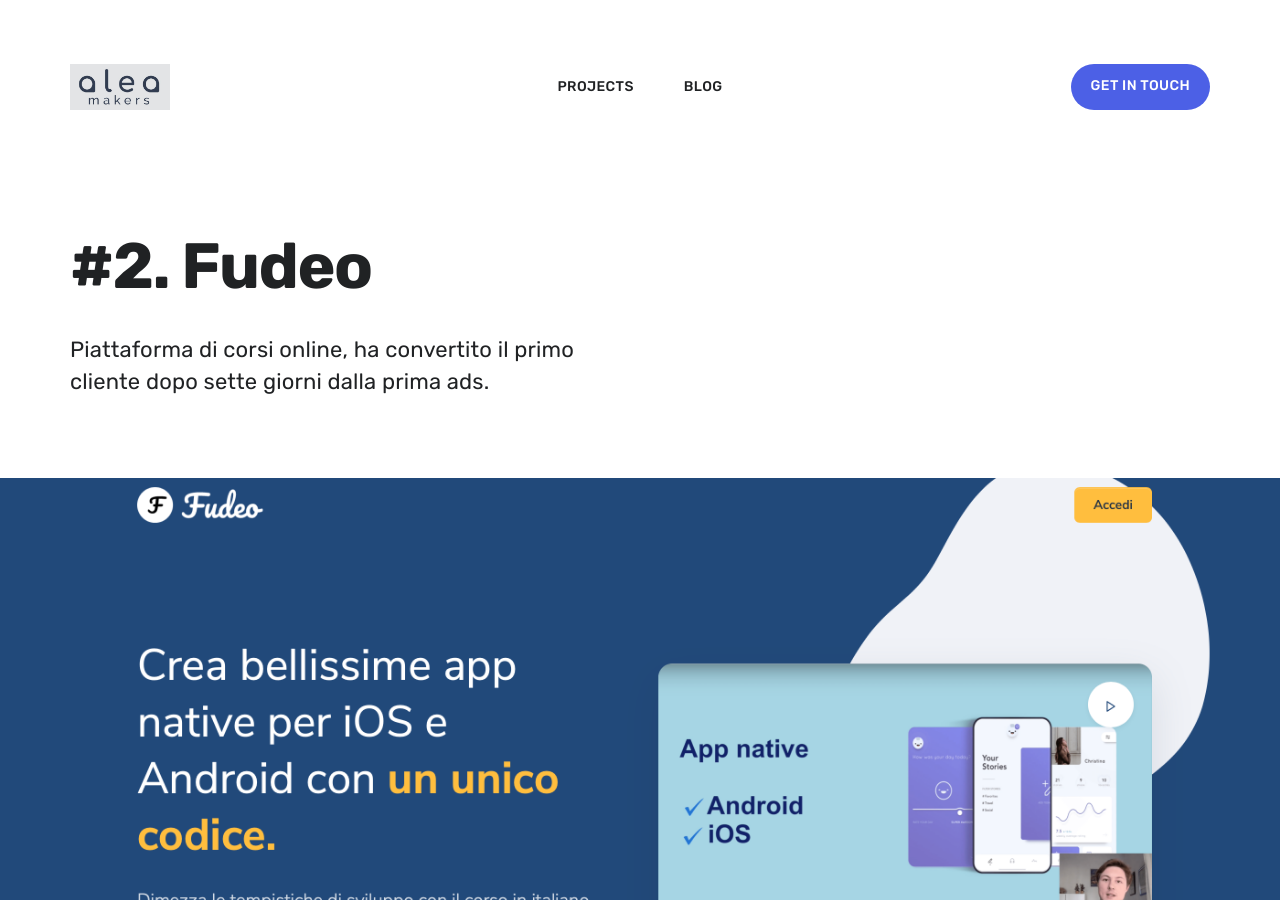
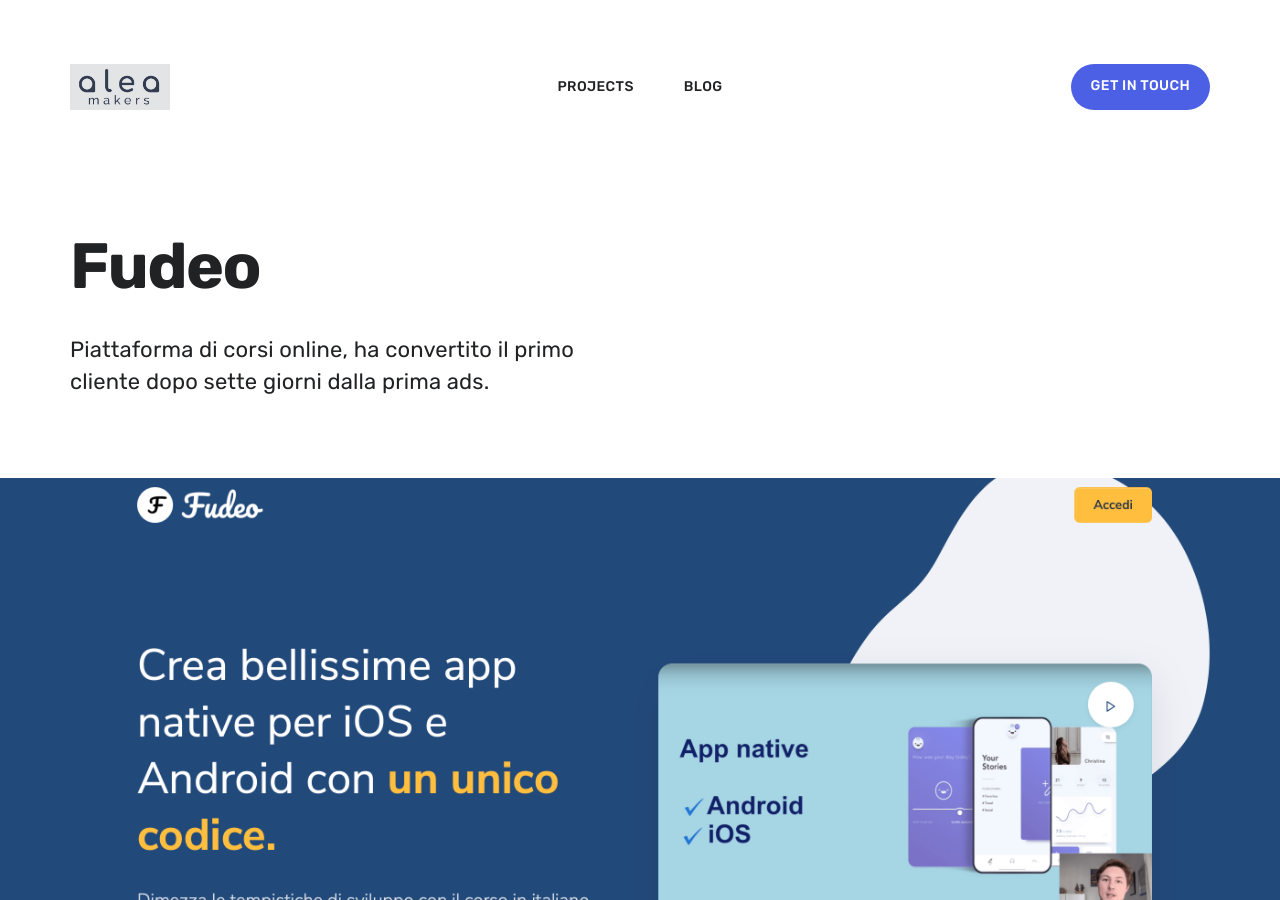
Before and after one commit to alea-git/alea-git.github.io, a Jekyll site: the page built from _projects/mobile-app.md, in a window 1280 px wide and 900 px high. Built offline with Jekyll 4.4.1, drawn with Linux system fonts in a browser that asks for light colours; nearby versions of some CDN libraries.

Commit message:
Updated '_projects/mobile-app.md' via CloudCannon

```diff
--- a/_projects/mobile-app.md
+++ b/_projects/mobile-app.md
@@ -1,9 +1,9 @@
 ---
-title: '#2. Fudeo'
+title: Fudeo
 subtitle: >-
   Piattaforma di corsi online, ha convertito il primo cliente dopo sette giorni
   dalla prima ads.
-date: 2019-07-24 00:00:00
+date: 2019-10-14 00:00:00
 description: >-
   Fudeo è una piattaforma di corsi online in italiano sulle ultime tecnologie
   per developers.
```
